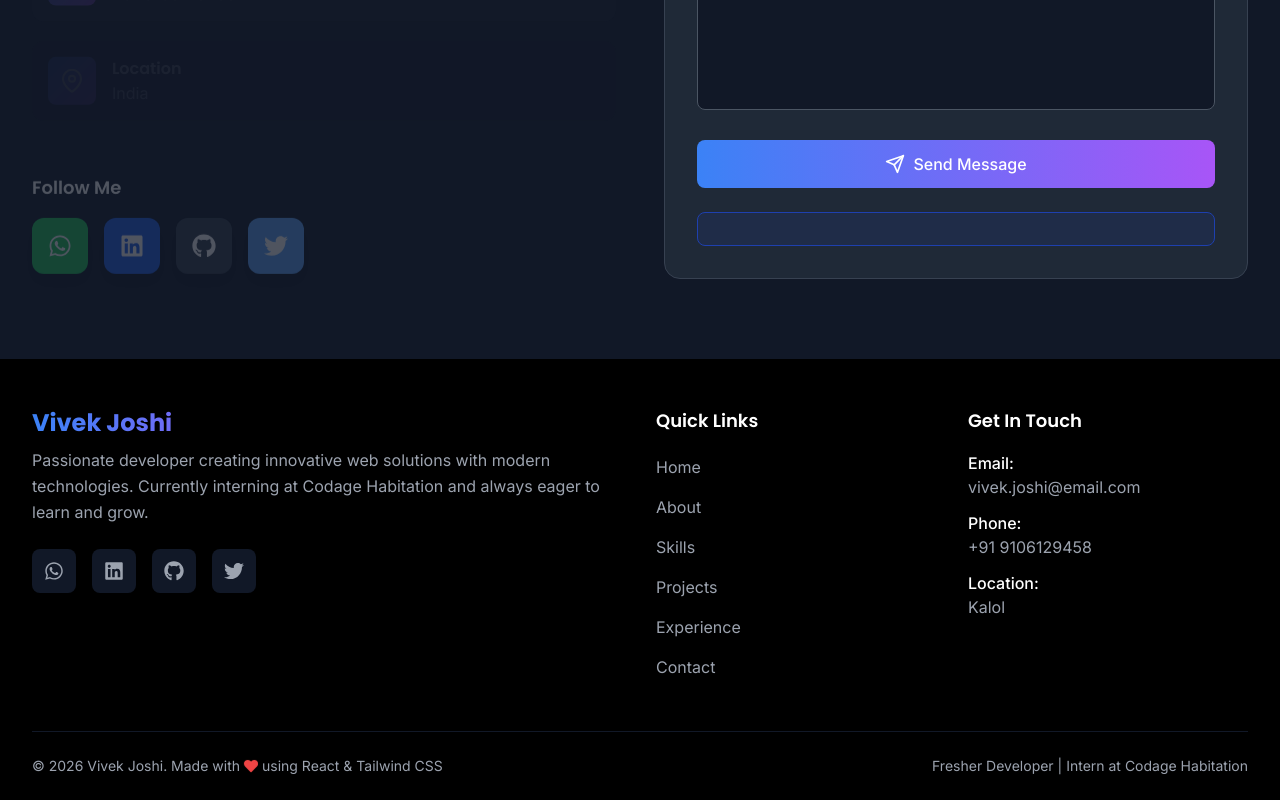
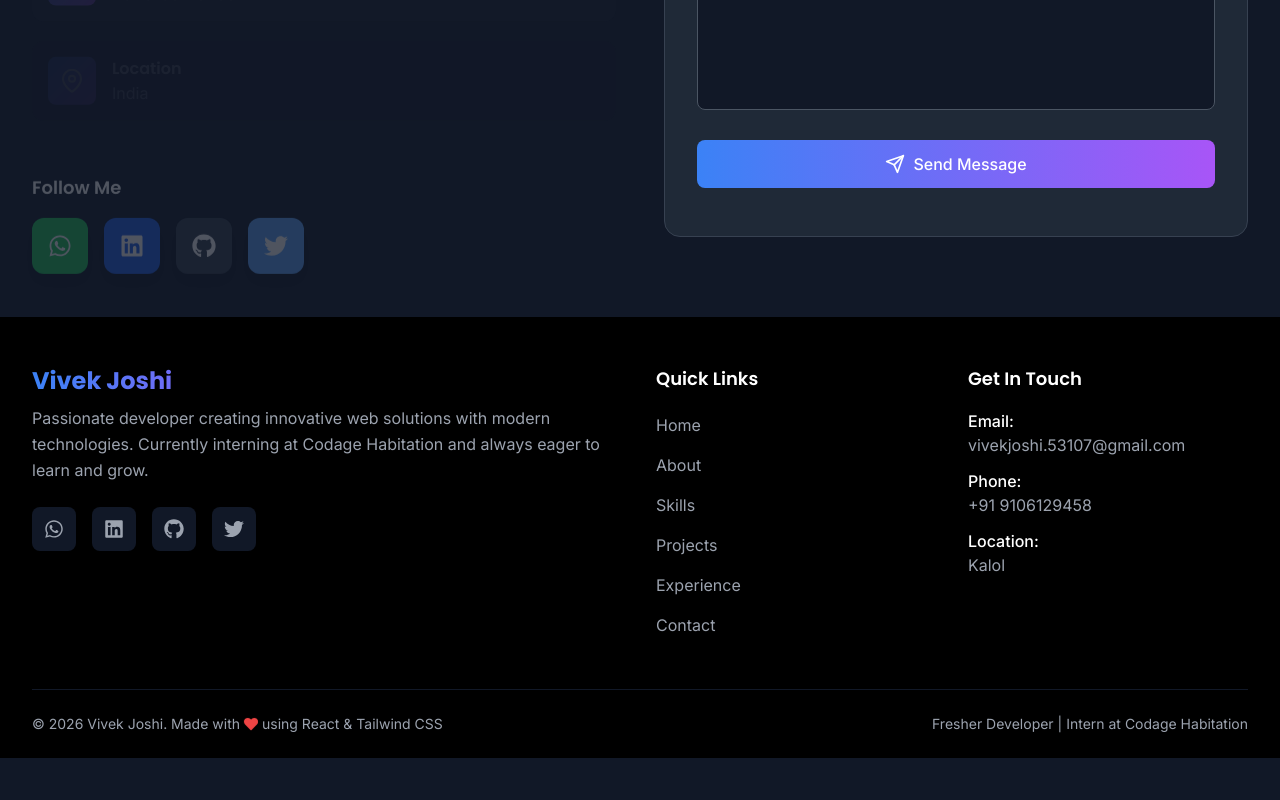
Before and after one commit to vivekjoshi53/vivekjoshi-portfolio, a React (Create React App) app: page / in a window 1280 px wide. Shown: the part 6331-7131 px from the top of the page. After the commit the page ends 7089 px from the top, so only its background shows below. Built offline with nearby package versions, Linux system fonts and the light colour scheme.

Commit message:
Remove empty plain box from Contact page

```diff
--- a/src/components/Contact.js
+++ b/src/components/Contact.js
@@ -379,17 +379,6 @@ ${formData.name}`;
                 )}
               </motion.button>
             </form>
-
-            <div className="mt-6 p-4 bg-primary-50 dark:bg-primary-900/20 rounded-lg border border-primary-200 dark:border-primary-800">
-              <div className="flex items-start space-x-3">
-
-                <div>
-                  <p className="text-sm text-gray-700 dark:text-gray-300">
-
-                  </p>
-                </div>
-              </div>
-            </div>
           </motion.div>
         </div>
       </div>
--- a/src/components/Footer.js
+++ b/src/components/Footer.js
@@ -127,7 +127,7 @@ const Footer = () => {
             <div className="space-y-3 text-gray-400">
               <p>
                 <span className="block font-medium text-white">Email:</span>
-                vivek.joshi@email.com
+                vivekjoshi.53107@gmail.com
               </p>
               <p>
                 <span className="block font-medium text-white">Phone:</span>
```
